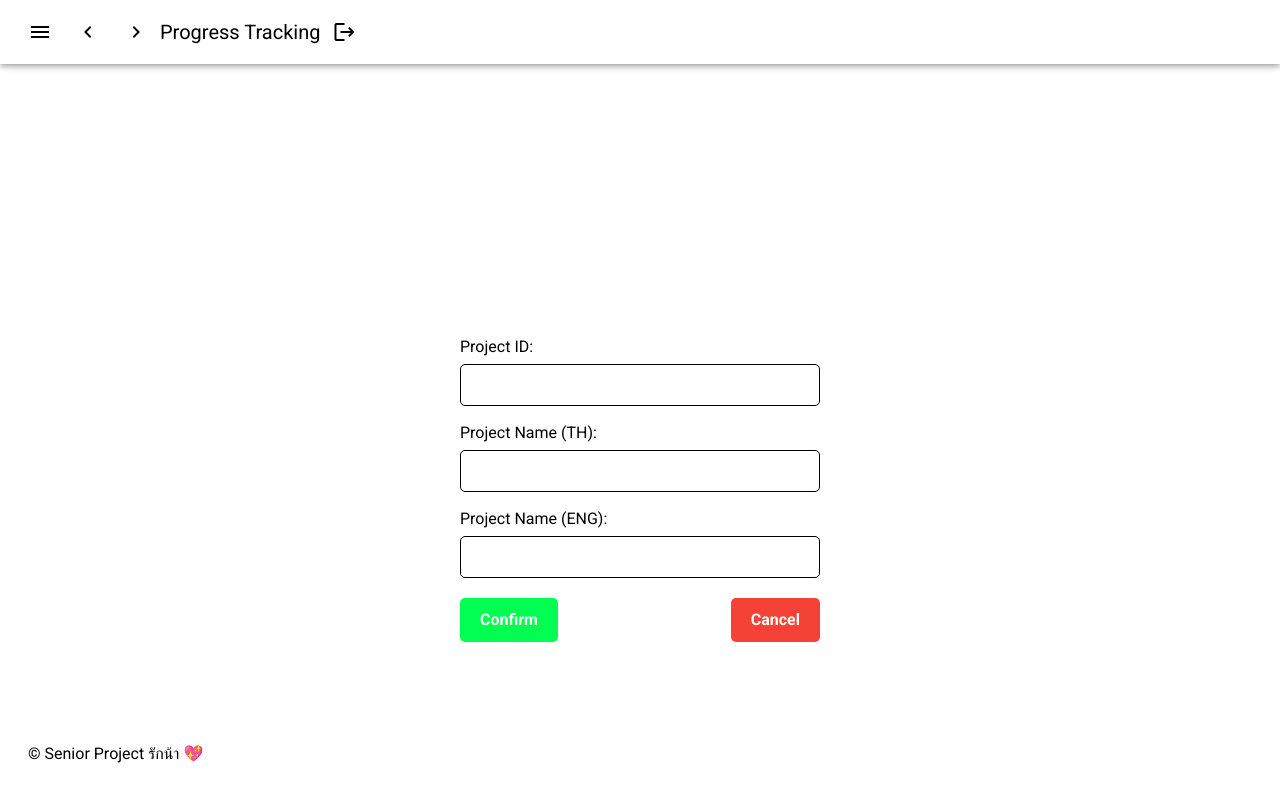
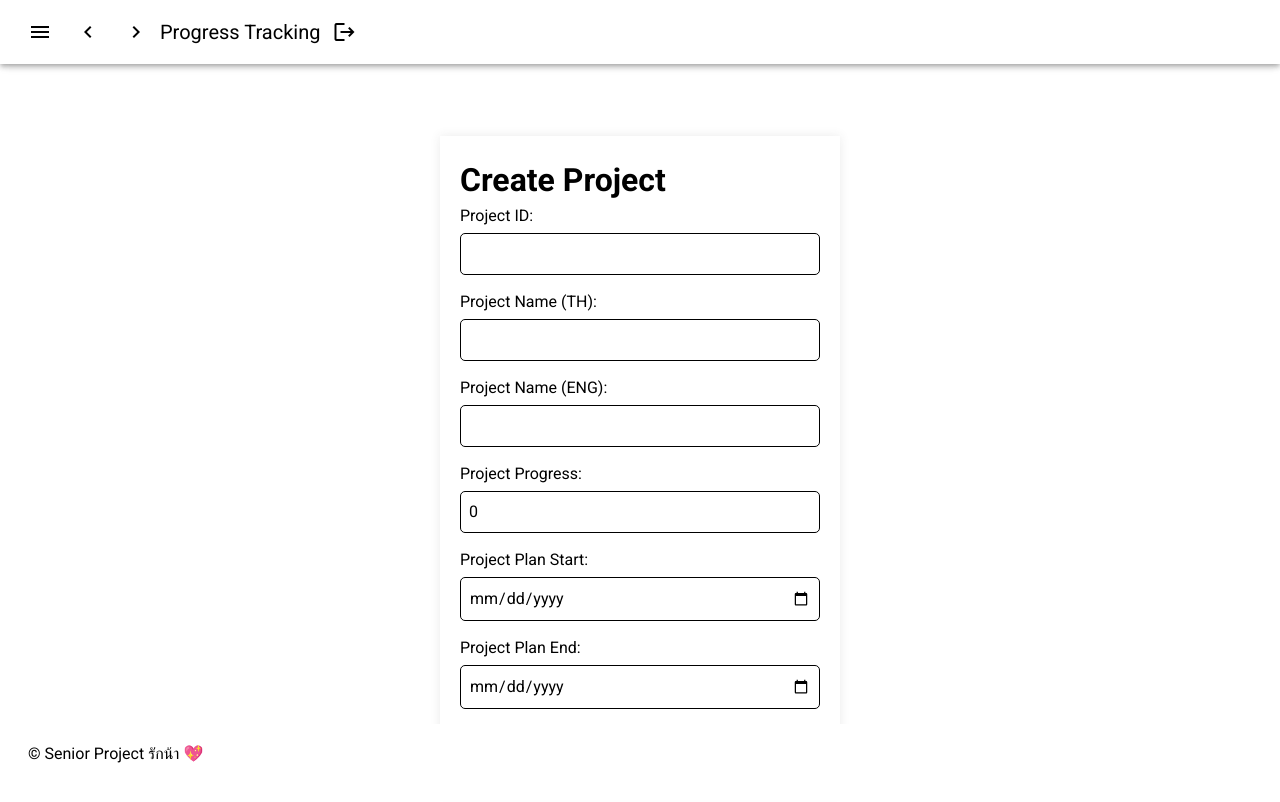
Before and after one commit to Ntdpz/Graduation_project, a Nuxt app in the folder font_end/: page /Project/createProject in a window 1280 px wide. Shown: the top 802 px of the page. Built offline with nearby package versions, Linux system fonts and the light colour scheme.

Commit message:
adjust color page

```diff
--- a/font_end/pages/Project/createProject.vue
+++ b/font_end/pages/Project/createProject.vue
@@ -22,11 +22,23 @@
 
         <div class="form-row">
           <label for="project-name-eng" class="label">Project Name (ENG):</label>
-          <input type="text" id="project-name-eng" v-model="project_name_ENG" required :style="{
-            color: 'black',
-            backgroundColor: formSubmitted ? 'gray' : 'transparent',
-          }" />
+          <input type="text" id="project-name-eng" v-model="project_name_ENG" required />
         </div>
+
+        <div class="form-row">
+          <label for="project-progress" class="label">Project Progress:</label>
+          <input type="number" id="project-progress" v-model="project_progress" required />
+        </div>
+
+        <div class="form-row">
+          <label for="project-plan-start" class="label">Project Plan Start:</label>
+          <input type="date" id="project-plan-start" v-model="project_plan_start" required class="date-input" />
+        </div>
+
+        <div class="form-row">
+          <label for="project-plan-end" class="label">Project Plan End:</label>
+          <input type="date" id="project-plan-start" v-model="project_plan_end" required class="date-input" />
+          </div>
 
         <div class="buttons">
           <button type="submit" @click="handleConfirm" class="confirm-button">
@@ -142,7 +154,9 @@ export default {
 .create-project {
   width: 400px;
   padding: 20px;
-  box-shadow: 0 0 10px rgba(255, 255, 255, 0.1);
+  box-shadow: 0 0 10px rgba(59, 58, 58, 0.1);
+  background-color: rgb(255, 255, 255);
+  margin: 20px auto;
 }
 
 .form-row {
@@ -152,16 +166,21 @@ export default {
 }
 
 .label {
-  color: black;
+  color: rgb(0, 0, 0);
   margin-bottom: 5px;
 }
 
 input {
-  color: black;
+  color: rgb(0, 0, 0);
   background-color: transparent;
-  border: 1px solid black;
+  border: 1px solid rgb(0, 0, 0);
   padding: 8px;
   border-radius: 5px;
+}
+
+input.date-input::-webkit-calendar-picker-indicator {
+  filter: invert(0);
+  opacity: 1;
 }
 
 .buttons {
@@ -187,4 +206,8 @@ input {
 .cancel-button {
   background-color: #f44336;
 }
+
+h1 {
+  color: black;
+}
 </style>
```
